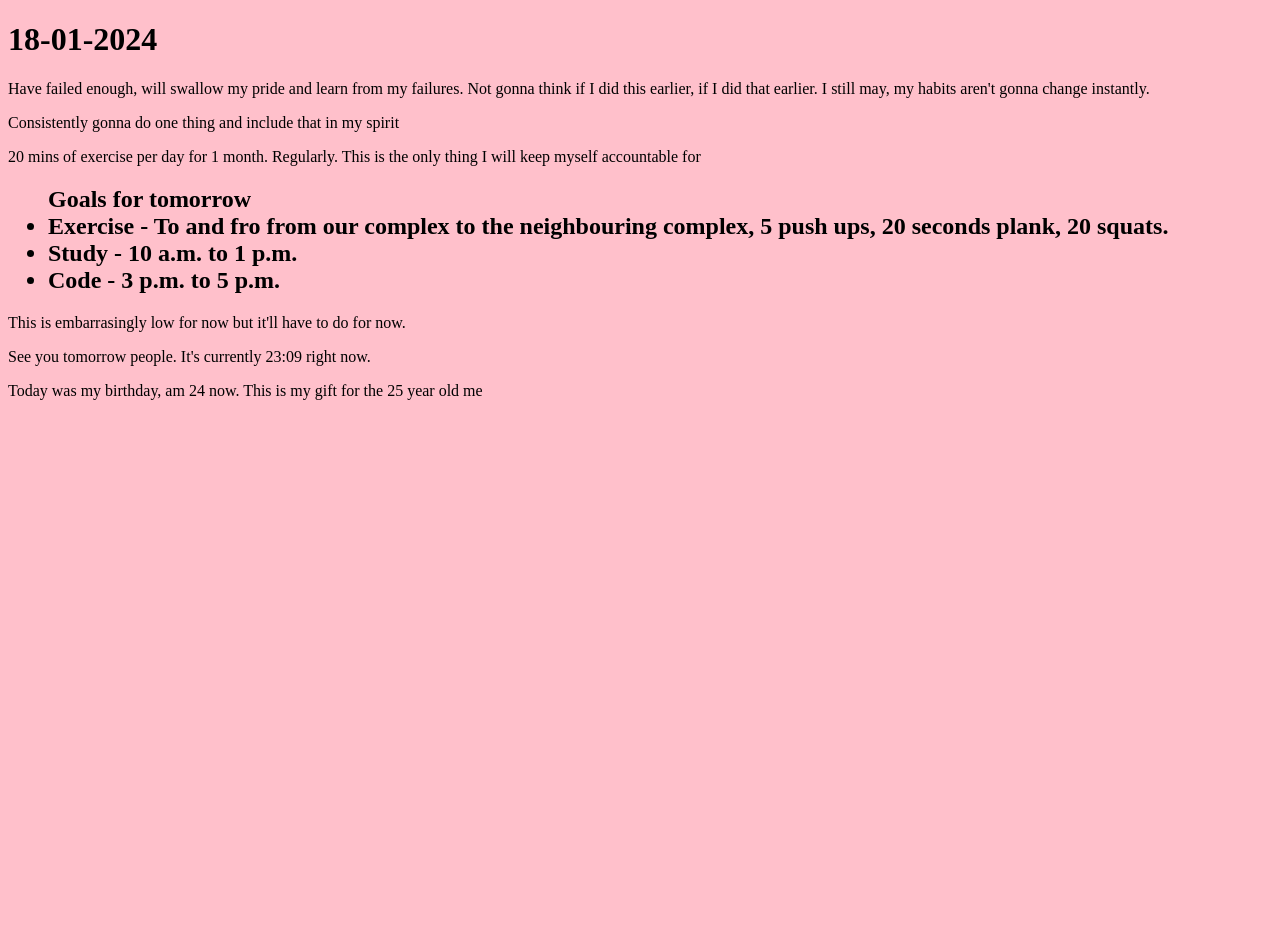
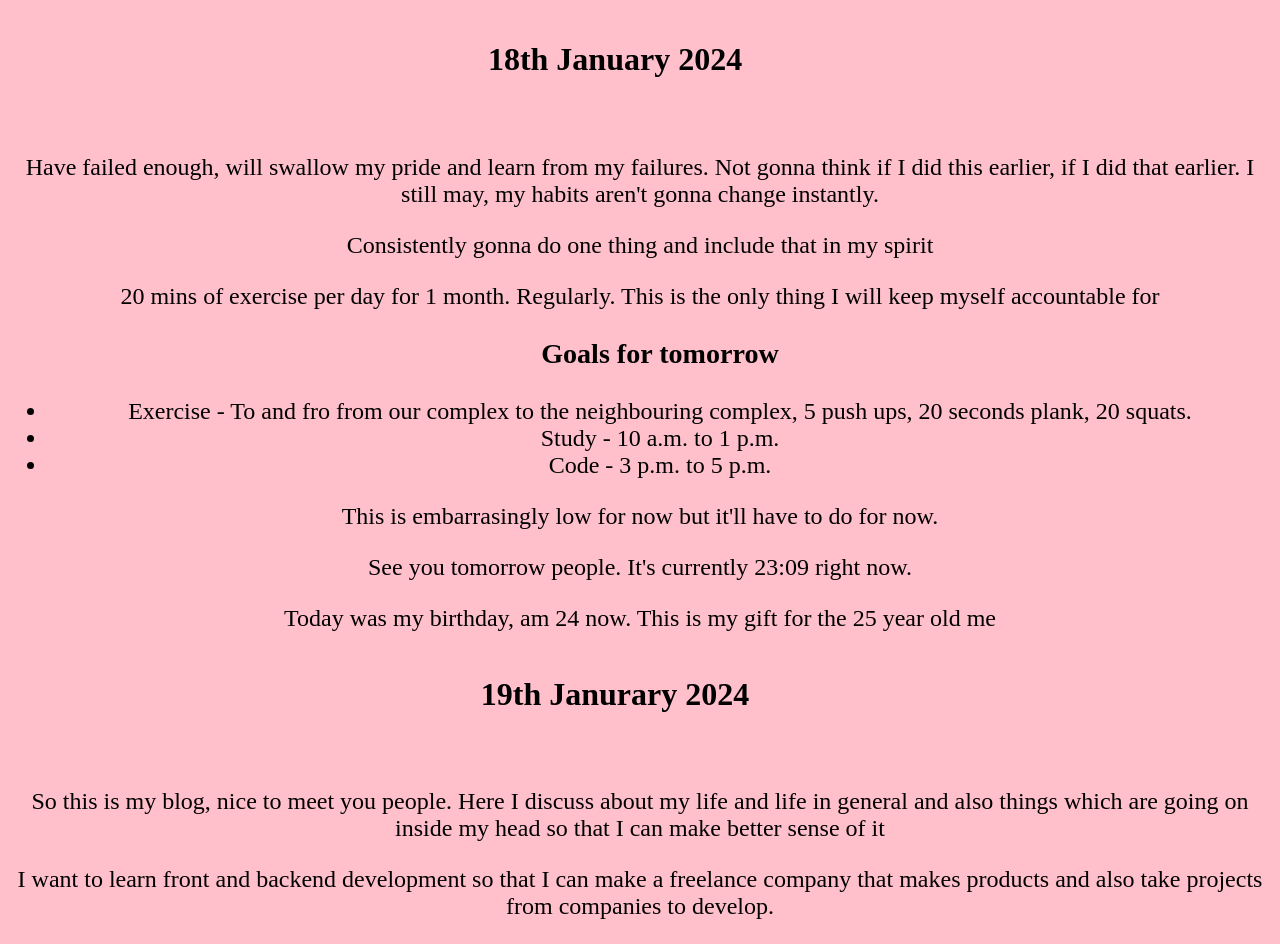
Before and after one commit to varunvishal2000/blog, a plain HTML site: page index.html in a window 1280 px wide. Before the commit the page ends 800 px from the top, so only its background shows below. Drawn offline with Linux system fonts and the light colour scheme.

Commit message:
made a few additions

```diff
--- a/index.html
+++ b/index.html
@@ -8,11 +8,12 @@
   </head>
   <body>
     <div class="post">
-      <h1> 18-01-2024 </h1>
+      <h1>18th January 2024 </h1>
+      <div class="content">
       <p> Have failed enough, will swallow my pride and learn from my failures. Not gonna think if I did this earlier, if I did that earlier. I still may, my habits aren't gonna change instantly. </p>
       <p> Consistently gonna do one thing and include that in my spirit </p>
       <p> 20 mins of exercise per day for 1 month. Regularly. This is the only thing I will keep myself accountable for </p>
-      <ul><h2> Goals for tomorrow
+      <ul><h3>Goals for tomorrow</h3>
 	  <li> Exercise - To and fro from our complex to the neighbouring complex, 5 push ups, 20 seconds plank, 20 squats.</li>
 	  <li> Study - 10 a.m. to 1 p.m. </li>
 	  <li> Code - 3 p.m. to 5 p.m. </li>
@@ -21,5 +22,15 @@
       <p> See you tomorrow people. It's currently 23:09 right now.</p>
       <p> Today was my birthday, am 24 now. This is my gift for the 25 year old me </p>
       </div>
+    </div>
+
+    <div class="post">
+      <h1>19th Janurary 2024</h1>
+      <div class="content">
+	<p>So this is my blog, nice to meet you people.
+	  Here I discuss about my life and life in general and also things which are going on inside my head so that I can make better sense of it</p>
+	<p>I want to learn front and backend development so that I can make a freelance company that makes products and also take projects from companies to develop.</p>
+      </div>
+    </div>
 </body>
 </html>
--- a/style.css
+++ b/style.css
@@ -2,3 +2,19 @@ html {
     background: pink;
     font-family: 'Times New Roman';
 }
+
+.post {
+
+}
+
+.post h1 {
+    text-align: center;
+    padding-top: 20px;
+    padding-right: 50px;
+}
+
+.content {
+    padding-top: 30px;
+    text-align: center;
+    font-size: 1.5rem;
+}
```
